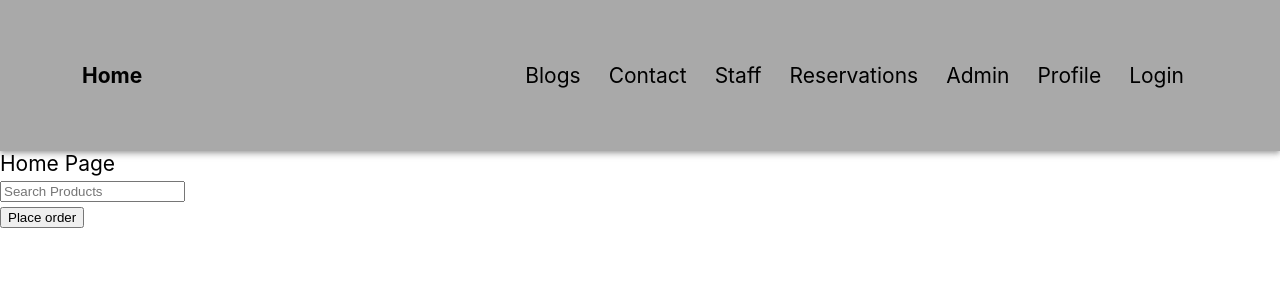
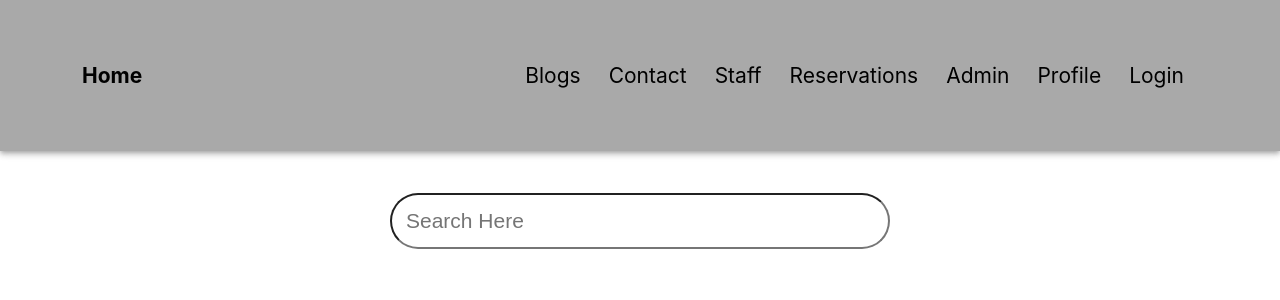
Before and after one commit to meiliizzsuju/roondayview, a React (Create React App) app: page / in a window 1280 px wide. Shown: the top 300 px of the page. Built offline with nearby package versions, Linux system fonts and the light colour scheme.

Commit message:
UI searchbox

```diff
--- a/src/App.js
+++ b/src/App.js
@@ -1,6 +1,6 @@
 import React from 'react';
 import { Routes, Route } from 'react-router-dom';
-import { Home } from './components/Home';
+import Home from './components/Home';
 // import { Contact } from './components/Contact';
 import { NavBar } from './components/navbar/NavBar'
 import { OrderSummary } from './components/OrderSummary';
--- a/src/components/Home.jsx
+++ b/src/components/Home.jsx
@@ -1,14 +1,16 @@
-import { useNavigate } from 'react-router-dom'
+import { Container } from '@mui/material';
+import React from 'react';
+import SearchBar from './searchbar/SearchBar';
 
- export const Home = () => {
-   const navigate = useNavigate()
-    return (
-    <>
-        <div>Home Page</div>
-        <div>
-            <input type='search' placeholder='Search Products'/>
-        </div>
-        <button onClick={() => navigate('order-summary', { replace: true})}>Place order</button>
-    </>
-   )
- }
+
+const Home = () => {
+  return (
+    <div className='homepage'>
+      <Container>
+        <SearchBar/>
+      </Container>
+    </div>
+  )
+}
+
+export default Home
--- /dev/null
+++ b/src/components/searchbar/SearchBar.jsx
@@ -0,0 +1,21 @@
+import React from 'react';
+
+import './searchbar.css';
+
+const SearchBar = () => {
+    const setSearchTerm = (event) =>{
+        console.log('log search term:',event)
+    }
+
+    return (
+    <div className='searchbar'>
+        <div className='searchbar__container'>
+            <input type='search' placeholder='Search Here'
+                onChange={(e)=> setSearchTerm(e.target.value)}
+            />
+        </div>
+    </div>
+  )
+}
+
+export default SearchBar
--- /dev/null
+++ b/src/components/searchbar/searchbar.css
@@ -0,0 +1,18 @@
+.searchbar{
+    margin: 2rem 1rem;
+}
+
+.searchbar__container input{
+    width: 100%;
+    line-height: 1rem;
+    border-radius: 50px;
+    max-width: 500px;
+    margin: 0 auto;
+    display: block;
+}
+
+@media screen and (min-width: 900px) {
+    .searchbar{
+        margin: 3rem 2rem;
+    }
+}
--- a/src/index.css
+++ b/src/index.css
@@ -23,13 +23,23 @@ code {
   --color-text-light: #fff;
 }
 
-html{
+html,
+input{
   font-size: 14px;
+}
+
+input{
+  padding: 0.75rem;
 }
 
 
 @media screen and (min-width: 900px) {
-  body{
+  body,
+  input{
     font-size: 1.5rem;
   }
+
+  input{
+    padding: 1rem;
+  }
 }
```
